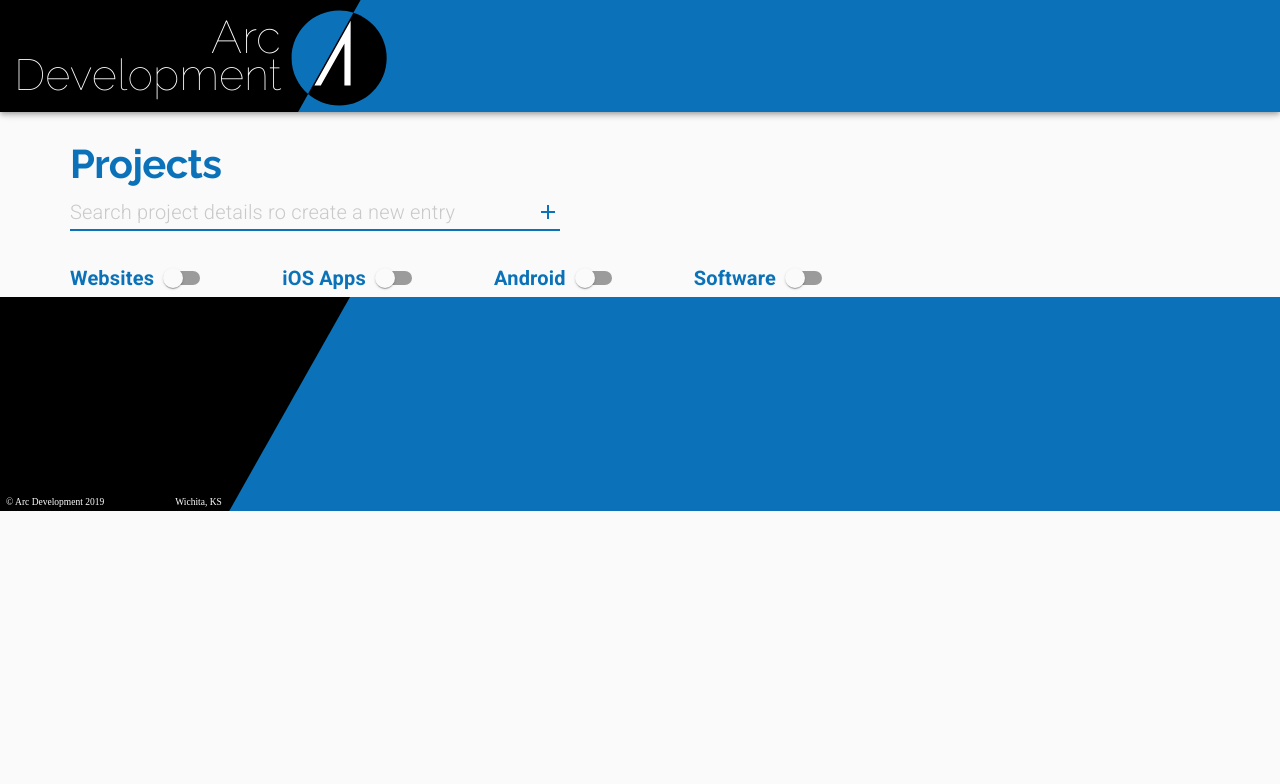
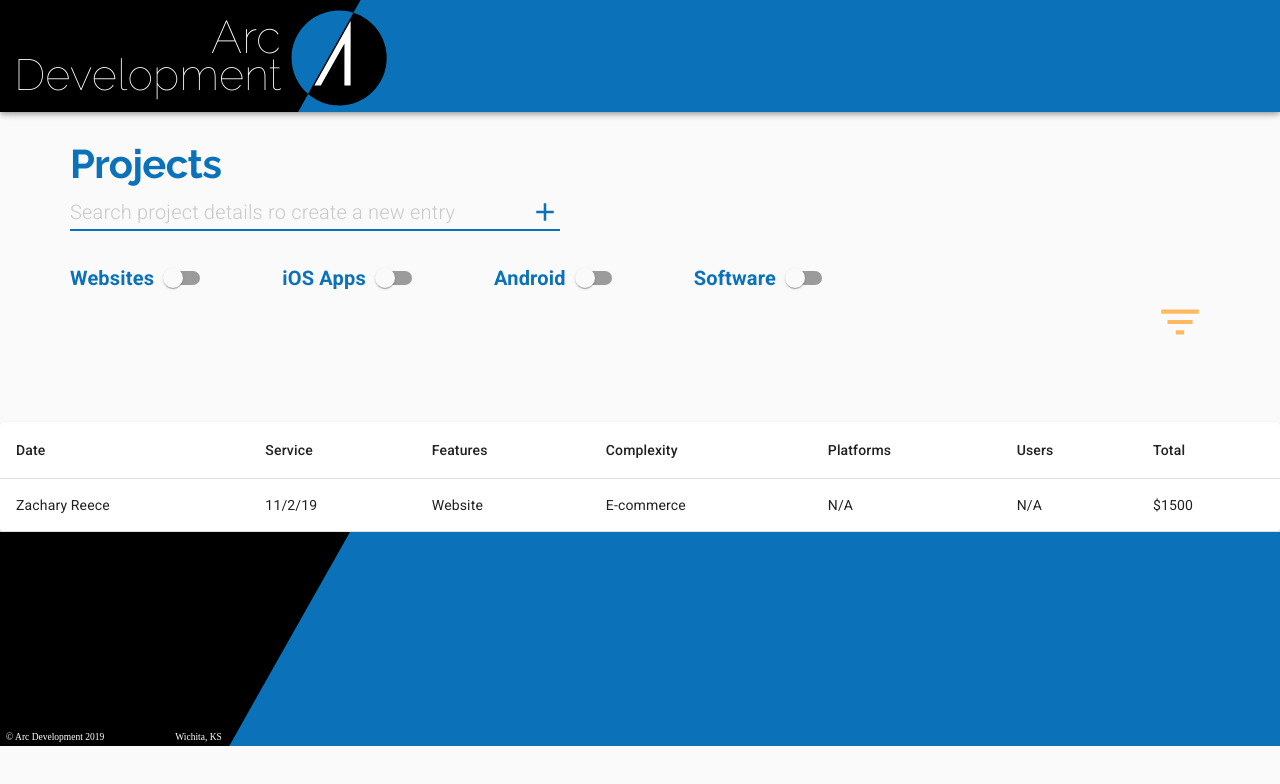
Before and after one commit to jeromeski/muinext-projmgr, a Next.js app: page / in a window 1280 px wide. Shown: the top 784 px of the page. Built offline with nearby package versions, Linux system fonts and the light colour scheme.

Commit message:
Using Tables

```diff
--- a/pages/index.js
+++ b/pages/index.js
@@ -5,15 +5,36 @@ import {
   TextField,
   Switch,
   FormGroup,
-  FormControlLabel
+  FormControlLabel,
+  Table,
+  TableBody,
+  TableHead,
+  TableContainer,
+  TableRow,
+  TableCell,
+  Paper
 } from '@material-ui/core';
 import { makeSyles, useTheme } from '@material-ui/core/styles';
 import { makeStyles } from '@material-ui/styles';
 import theme from '../src/ui/Theme';
 import InputAdornment from '@material-ui/core/InputAdornment';
 import AddIcon from '@material-ui/icons/Add';
+import FilterListIcon from '@material-ui/icons/FilterList';
 
 const useStyles = makeStyles(theme => ({}));
+
+function createData(
+  name,
+  date,
+  service,
+  features,
+  complexity,
+  platforms,
+  users,
+  total
+) {
+  return { name, date, service, features, complexity, platforms, users, total };
+}
 
 export default function ProjetManager() {
   const classes = useStyles();
@@ -22,28 +43,42 @@ export default function ProjetManager() {
   const [iOSChecked, setiOSChecked] = useState(false);
   const [androidChecked, setAndroidChecked] = useState(false);
   const [softwareChecked, setSoftwareChecked] = useState(false);
+  const [rows, setRows] = useState([
+    createData(
+      'Zachary Reece',
+      '11/2/19',
+      'Website',
+      'E-commerce',
+      'N/A',
+      'N/A',
+      'N/A',
+      '$1500'
+    )
+  ]);
 
   return (
     <Grid container direction='column'>
       <Grid item style={{ marginTop: '2em', marginLeft: '5em' }}>
         <Typography variant='h1'>Projects</Typography>
       </Grid>
-      <Grid item >
+
+      <Grid item>
         <TextField
           placeholder='Search project details ro create a new entry'
           style={{ width: '35em', marginLeft: '5em' }}
           InputProps={{
             endAdornment: (
               <InputAdornment position='end'>
-                <AddIcon color='primary' />
+                <AddIcon color='primary' style={{fontSize: 30}} />
               </InputAdornment>
             )
           }}
         />
       </Grid>
-      <Grid item style={{marginLeft: '5em', marginTop: '2em'}}>
+      <Grid item style={{ marginLeft: '5em', marginTop: '2em' }}>
         <FormGroup row>
-          <FormControlLabel style={{marginRight: '5em'}}
+          <FormControlLabel
+            style={{ marginRight: '5em' }}
             control={
               <Switch
                 checked={websiteChecked}
@@ -54,7 +89,8 @@ export default function ProjetManager() {
             label='Websites'
             labelPlacement='start'
           />
-          <FormControlLabel style={{marginRight: '5em'}}
+          <FormControlLabel
+            style={{ marginRight: '5em' }}
             control={
               <Switch
                 checked={iOSChecked}
@@ -65,7 +101,8 @@ export default function ProjetManager() {
             label='iOS Apps'
             labelPlacement='start'
           />
-          <FormControlLabel style={{marginRight: '5em'}}
+          <FormControlLabel
+            style={{ marginRight: '5em' }}
             control={
               <Switch
                 checked={androidChecked}
@@ -76,7 +113,8 @@ export default function ProjetManager() {
             label='Android'
             labelPlacement='start'
           />
-          <FormControlLabel style={{marginRight: '5em'}}
+          <FormControlLabel
+            style={{ marginRight: '5em' }}
             control={
               <Switch
                 checked={softwareChecked}
@@ -89,6 +127,41 @@ export default function ProjetManager() {
           />
         </FormGroup>
       </Grid>
+      <Grid item container justify='flex-end'>
+        <Grid item style={{marginRight: 75}}>
+          <FilterListIcon color='secondary' style={{fontSize:50}} />
+        </Grid>
+      </Grid>
+      <Grid item style={{ marginTop: '5em' }}>
+        <TableContainer component={Paper}>
+          <Table>
+            <TableHead>
+              <TableRow>
+                <TableCell>Date</TableCell>
+                <TableCell>Service</TableCell>
+                <TableCell>Features</TableCell>
+                <TableCell>Complexity</TableCell>
+                <TableCell>Platforms</TableCell>
+                <TableCell>Users</TableCell>
+                <TableCell>Total</TableCell>
+              </TableRow>
+            </TableHead>
+            <TableBody>
+              {rows.map((row, index) => (
+                <TableRow key={index}>
+                  <TableCell>{row.name}</TableCell>
+                  <TableCell>{row.date}</TableCell>
+                  <TableCell>{row.service}</TableCell>
+                  <TableCell>{row.features}</TableCell>
+                  <TableCell>{row.platforms}</TableCell>
+                  <TableCell>{row.users}</TableCell>
+                  <TableCell>{row.total}</TableCell>
+                </TableRow>
+              ))}
+            </TableBody>
+          </Table>
+        </TableContainer>
+      </Grid>
     </Grid>
   );
 }
```
